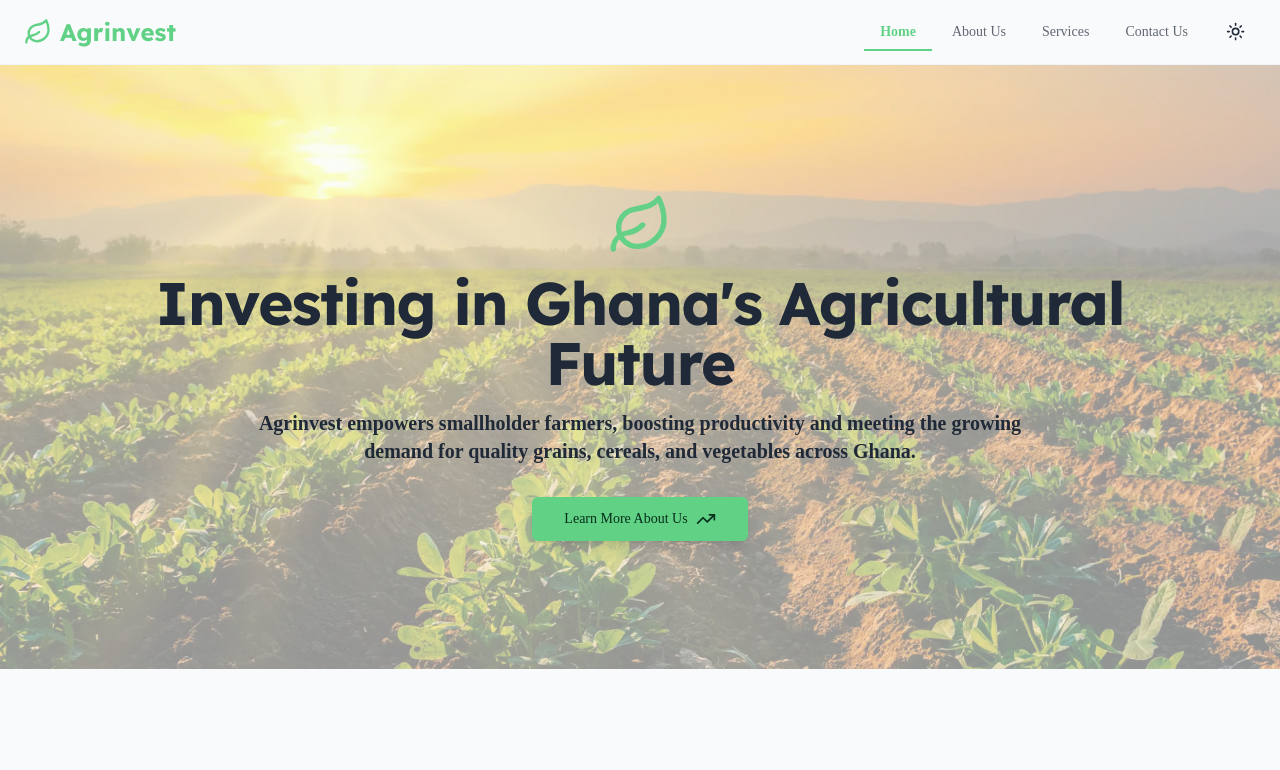
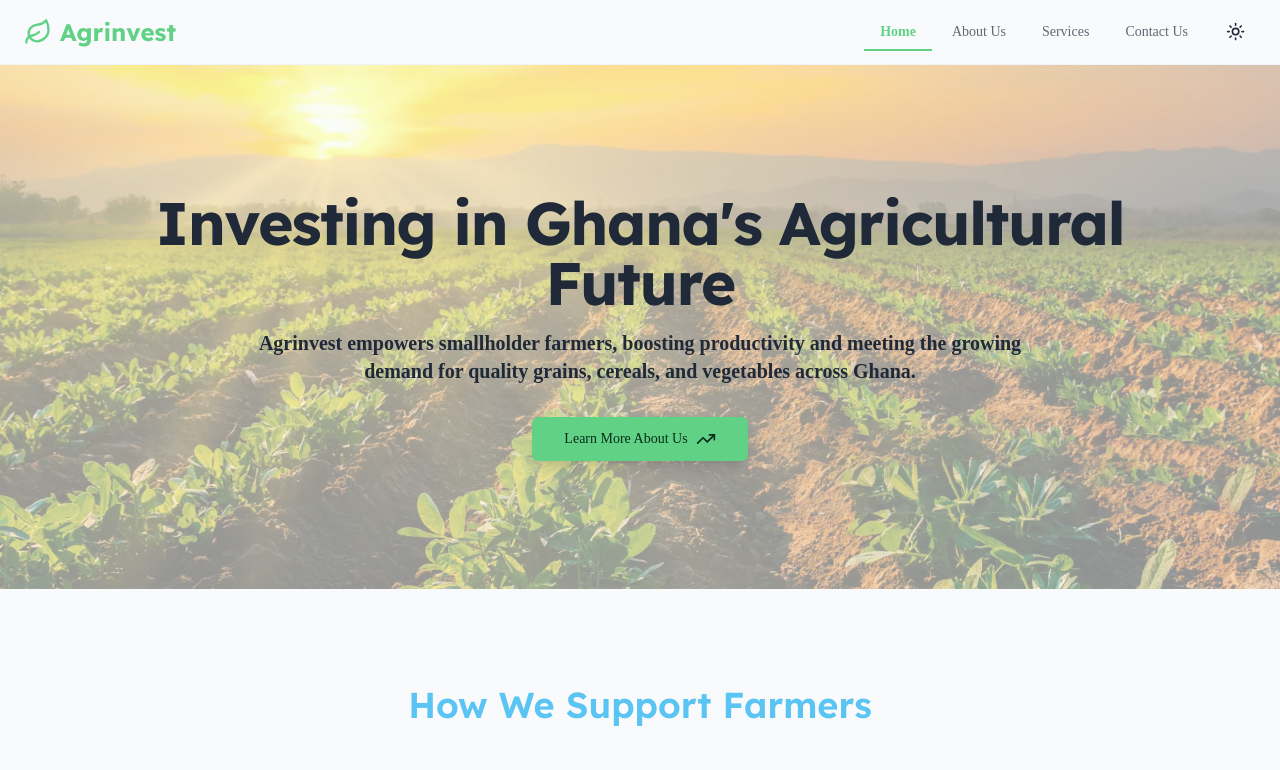
Before and after one commit to ProvLeon/agrinvest_web, a Next.js app: page / in a window 1280 px wide. Shown: the top 770 px of the page. Built offline with nearby package versions, Linux system fonts and the light colour scheme.

Commit message:
Remove leaf icon from homepage

```diff
--- a/app/page.tsx
+++ b/app/page.tsx
@@ -39,7 +39,7 @@ export default function Home() {
             animate={{ opacity: 1, y: 0 }}
             transition={{ duration: 0.6, delay: 0.2 }}
           >
-            <Leaf className="h-16 w-16 text-primary mx-auto mb-4 animate-pulse" />
+            {/* <Leaf className="h-16 w-16 text-primary mx-auto mb-4 animate-pulse" /> */}
             <h1 className="text-4xl md:text-5xl lg:text-6xl font-bold mb-4 text-foreground tracking-tight font-heading">
               Investing in Ghana&apos;s Agricultural Future
             </h1>
```
